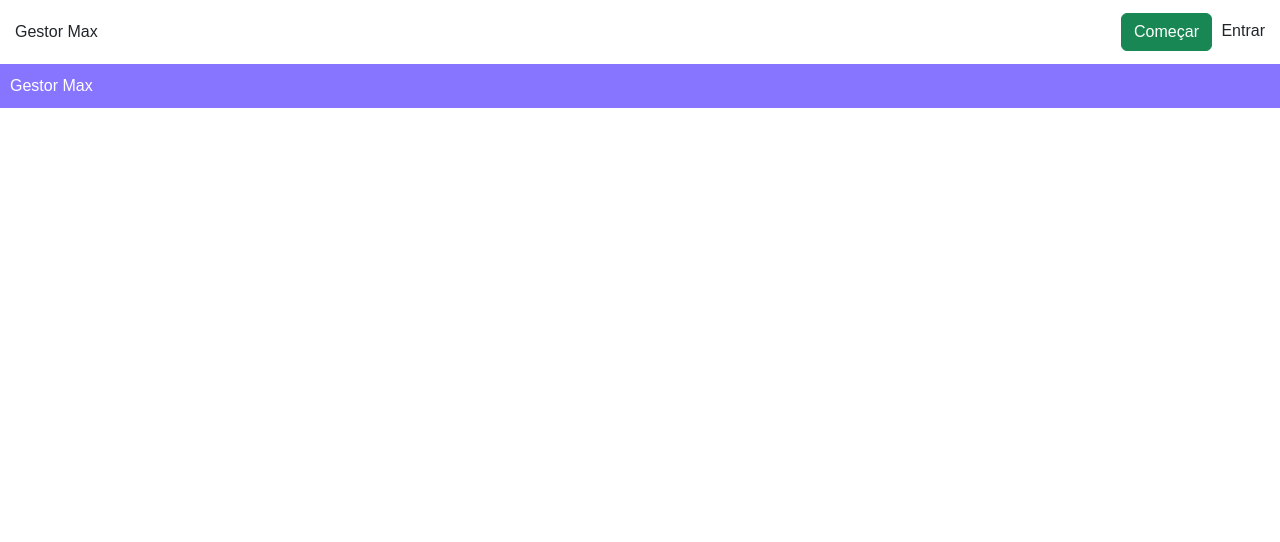
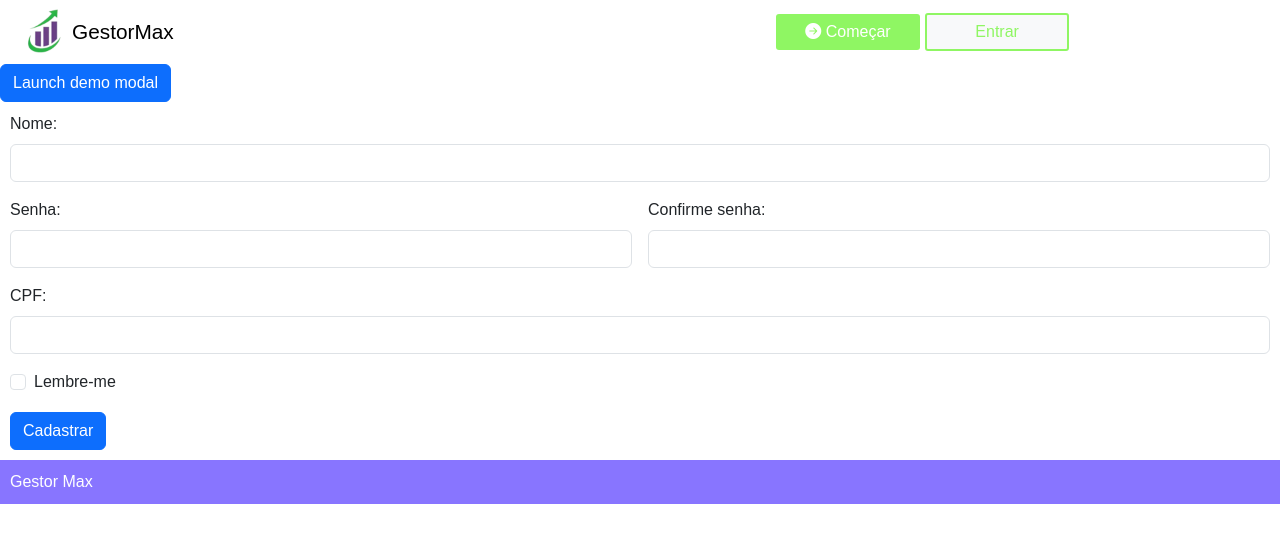
Before and after one commit to IgorGustavoZ/ProjetoIntegrador-Web, a plain HTML site: page pags/registro.html in a window 1280 px wide. Drawn offline with nearby package versions, Linux system fonts and the light colour scheme.

Commit message:
Começo de formulário

```diff
--- /dev/null
+++ b/estilos/formulario.css
@@ -0,0 +1,3 @@
+div.formulario{
+    padding: 10px;
+}
--- a/estilos/style.css
+++ b/estilos/style.css
@@ -119,7 +119,7 @@ main div.sec a.btnReg{
     background-color: #8875ff;
     color: #ffff;
     border-radius: 0px 10px 0px 10px;
-    width: 150px;
+    width: 180px;
     padding: 10px;
 
 }
--- a/pags/registro.html
+++ b/pags/registro.html
@@ -4,20 +4,80 @@
     <meta charset="UTF-8">
     <meta name="viewport" content="width=device-width, initial-scale=1.0">
     <link rel="stylesheet" href="../estilos/style.css">
+    <link rel="stylesheet" href="../estilos/formulario.css">
     <link href="https://cdn.jsdelivr.net/npm/bootstrap@5.3.7/dist/css/bootstrap.min.css" rel="stylesheet" integrity="sha384-LN+7fdVzj6u52u30Kp6M/trliBMCMKTyK833zpbD+pXdCLuTusPj697FH4R/5mcr" crossorigin="anonymous">
-    <title>Gestor Max</title>
+    <link rel="preconnect" href="https://fonts.googleapis.com">
+    <link rel="preconnect" href="https://fonts.gstatic.com" crossorigin>
+    <link rel="stylesheet" href="https://cdn.jsdelivr.net/npm/bootstrap-icons@1.13.1/font/bootstrap-icons.min.css">
+    <link href="https://fonts.googleapis.com/css2?family=Questrial&display=swap" rel="stylesheet">
+    <link rel="shortcut icon" href="logo4.png" type="image/x-icon">
+    <title>GestorMax</title>
 </head>
 <body>
-    <header>
-        <span>Gestor Max</span> <span><a class="btn btn-success btnHead" href="#" role="button">Começar</a> <span class="btnHead">Entrar</span></span>
+    <header class="container-fluid">
+    <span id="div1"><a href="../index.html" class="a"><img src="../logo3.png" alt="" id="logo_header"><span id="logo_nome">GestorMax</span></a> </span>
+    <span id="div2"><a class="btn btnHead" href="#" role="button"><i class="bi bi-arrow-right-circle-fill"></i> Começar</a> <a class="btn btn-light btnHead">Entrar</a></span>
     </header>
     <main>
+        <button type="button" class="btn btn-primary" data-bs-toggle="modal" data-bs-target="#exampleModal">
+  Launch demo modal
+</button>
 
+<!-- Modal -->
+<div class="modal fade" id="exampleModal" tabindex="-1" aria-labelledby="exampleModalLabel" aria-hidden="true">
+  <div class="modal-dialog">
+    <div class="modal-content">
+      <div class="modal-header">
+        <h1 class="modal-title fs-5" id="exampleModalLabel">Modal title</h1>
+        <button type="button" class="btn-close" data-bs-dismiss="modal" aria-label="Close"></button>
+      </div>
+      <div class="modal-body">
+        ...
+      </div>
+      <div class="modal-footer">
+        <button type="button" class="btn btn-secondary" data-bs-dismiss="modal">Close</button>
+        <button type="button" class="btn btn-primary">Save changes</button>
+      </div>
+    </div>
+  </div>
+</div>
+        <div class="formulario">
+            <form class="row g-3">
+                        <div class="col-md-12">
+                            <label for="inputEmail4" class="form-label">Nome: </label>
+                            <input type="email" class="form-control" id="inputEmail4">
+                        </div>
+                        <div class="col-md-6">
+                            <label for="inputPassword4" class="form-label">Senha: </label>
+                            <input type="password" class="form-control" id="inputPassword4">
+                        </div>
+                        <div class="col-md-6">
+                            <label for="inputPassword5" class="form-label">Confirme senha: </label>
+                            <input type="password" class="form-control" id="inputPassword5">
+                        </div>
+                        <div class="col-md-12">
+                            <label for="inputCPF" class="form-label">CPF: </label>
+                            <input type="text" class="form-control" id="inputCPF">
+                        </div>
+                        <div class="col-12">
+                            <div class="form-check">
+                            <input class="form-check-input" type="checkbox" id="gridCheck">
+                            <label class="form-check-label" for="gridCheck">
+                                Lembre-me
+                            </label>
+                            </div>
+                        </div>
+                        <div class="col-12">
+                            <button type="submit" class="btn btn-primary">Cadastrar</button>
+                        </div>
+            </form>
+        </div>
     </main>
     <footer>
         <span>Gestor Max</span>
         <img src="" alt="">
         <img src="" alt="">
     </footer>
+    <script src="https://cdn.jsdelivr.net/npm/bootstrap@5.3.8/dist/js/bootstrap.bundle.min.js" integrity="sha384-FKyoEForCGlyvwx9Hj09JcYn3nv7wiPVlz7YYwJrWVcXK/BmnVDxM+D2scQbITxI" crossorigin="anonymous"></script>
 </body>
 </html>
```
Also changed, not shown: index.html (+10 -4 lines), logo.ico (deleted), logo.png (deleted), logo2.ico (deleted), logo2.png (deleted), logoSmformatacao.png (added), 2 other files.
